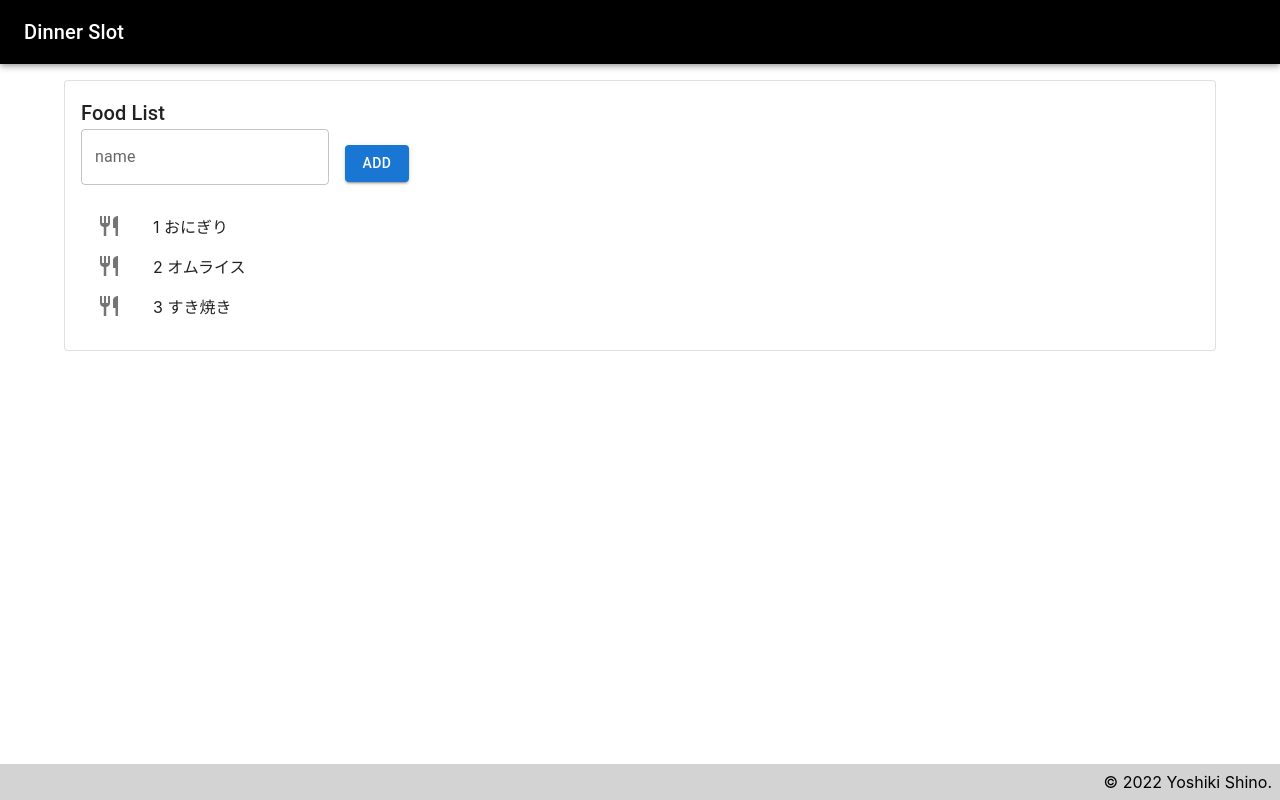
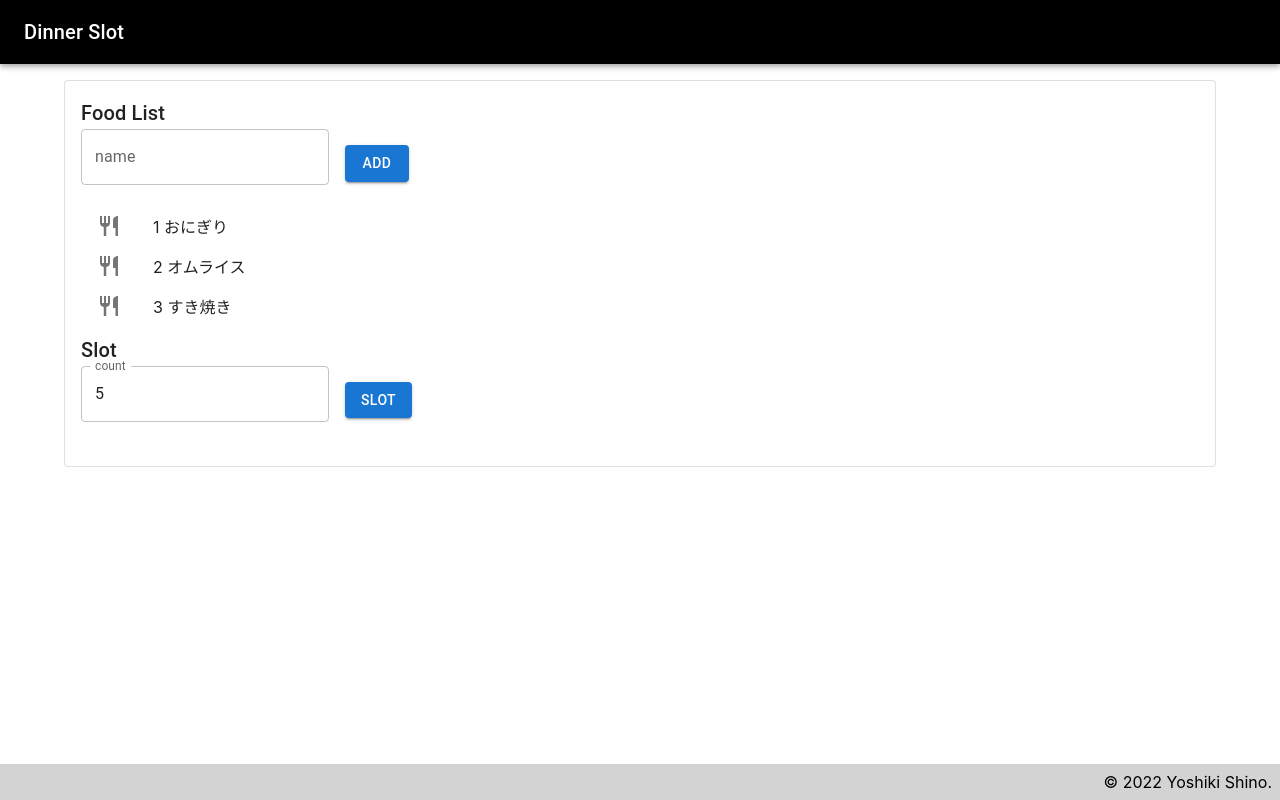
Before and after one commit to yoshikipom/dinnerslot-web, a Next.js app: page / in a window 1280 px wide. Built offline with nearby package versions, Linux system fonts and the light colour scheme.

Commit message:
feat: slot

```diff
--- a/src/pages/index.tsx
+++ b/src/pages/index.tsx
@@ -27,6 +27,8 @@ const defaultFoodList: Food[] = [
 const Home: NextPage = () => {
   const [foodList, setFoodList] = useState(defaultFoodList);
   const [additionalFood, setAdditionalFood] = useState("");
+  const [count, setCount] = useState(5);
+  const [results, setResults]: [Food[], any] = useState([]);
 
   const addFood = (event: any) => {
     foodList.push({ id: 0, name: String(additionalFood) });
@@ -35,9 +37,16 @@ const Home: NextPage = () => {
     event.preventDefault();
   };
 
-  const changeAdditionalFood = (event: any) => {
-    setAdditionalFood(event.target.value);
-  };
+  const slot = () => {
+    const copiedFoodList = foodList.concat();
+    for (let i = copiedFoodList.length - 1; i > 0; i--) {
+      const r = Math.floor(Math.random() * (i + 1));
+      const tmp = copiedFoodList[i];
+      copiedFoodList[i] = copiedFoodList[r];
+      copiedFoodList[r] = tmp;
+    }
+    setResults(copiedFoodList.slice(0, count));
+  }
 
   return (
     <Paper variant="outlined" sx={{ p: 2 }}>
@@ -48,11 +57,35 @@ const Home: NextPage = () => {
         id="name"
         label="name"
         value={additionalFood}
-        onChange={changeAdditionalFood}
+        onChange={event => setAdditionalFood(event.target.value)}
       />
       <Button variant="contained" sx={{ mx: 2, my: 2 }} onClick={addFood}>Add</Button>
       <List>
         {foodList.map((food: Food) => {
+          return <div key={food.id}>
+            <ListItem>
+              <ListItemIcon>
+                <RestaurantIcon />
+              </ListItemIcon>
+              {food.id} {food.name}
+            </ListItem>
+          </div>
+        })}
+      </List>
+
+      <Typography variant="h6" component="div">
+        Slot
+      </Typography>
+      <TextField
+        id="count"
+        label="count"
+        type="number"
+        value={count}
+        onChange={event => setCount(Number(event.target.value))}
+      />
+      <Button variant="contained" sx={{ mx: 2, my: 2 }} onClick={slot}>Slot</Button>
+      <List>
+        {results.map((food: Food) => {
           return <div key={food.id}>
             <ListItem>
               <ListItemIcon>
```
